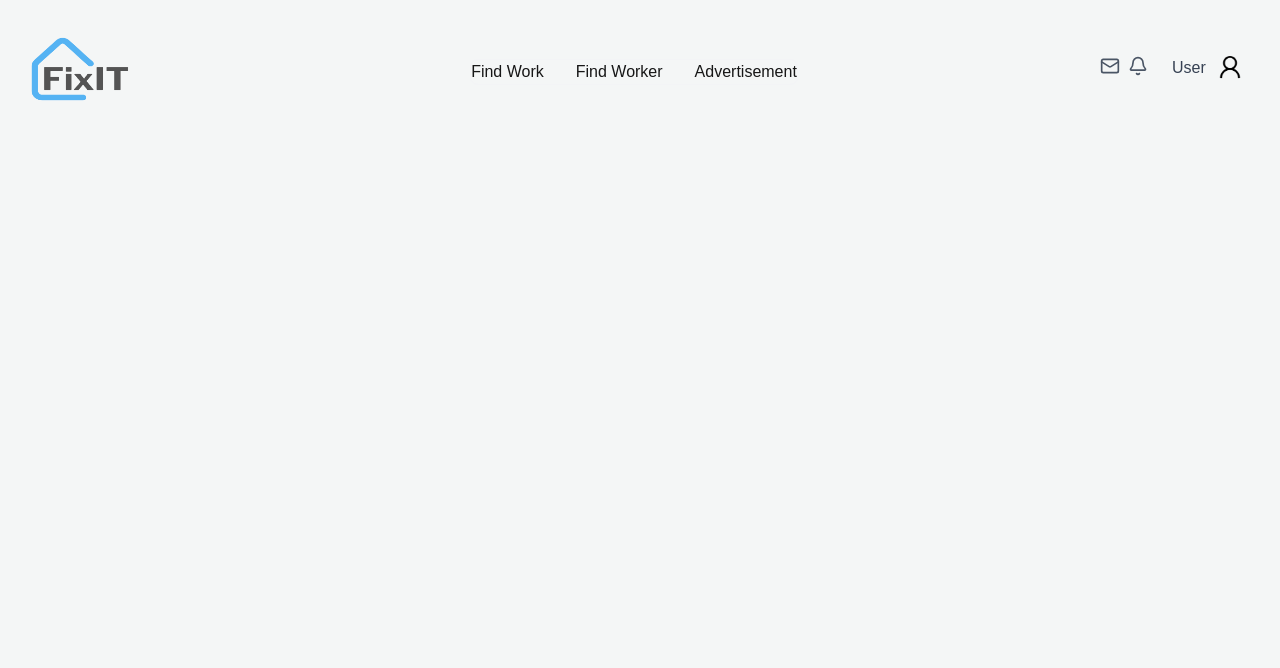
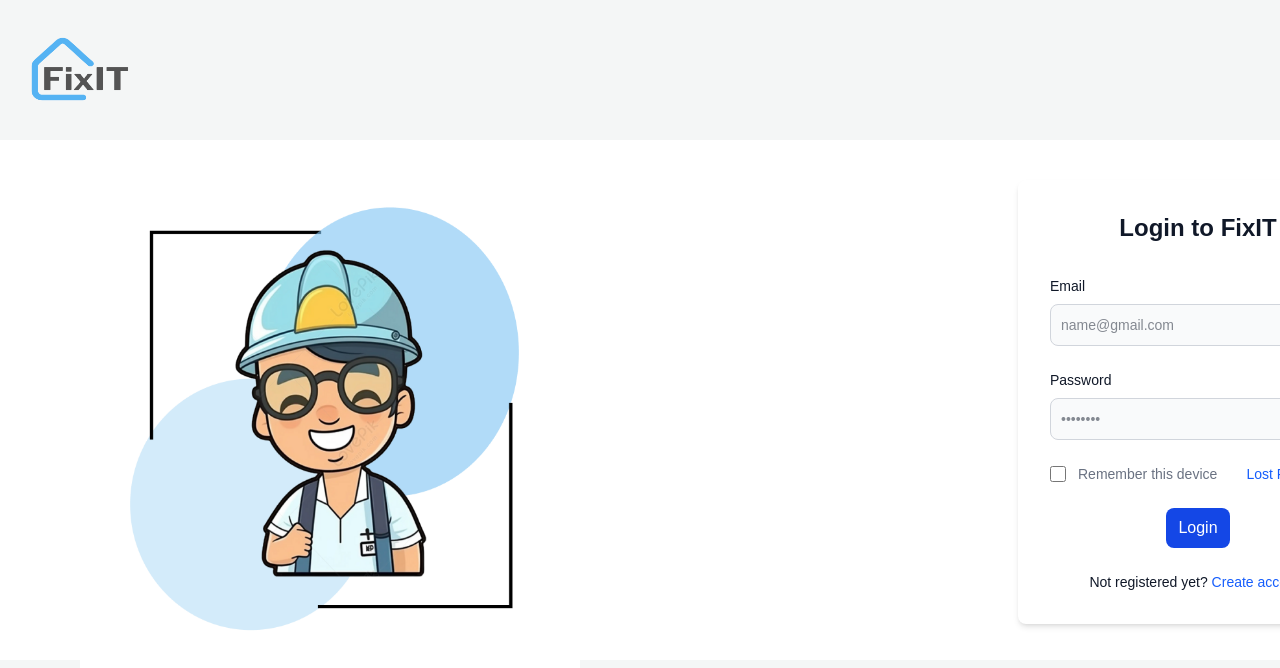
Before and after one commit to mxrxxsv/Bluehat-Backend, a React (Vite) app in the folder frontend/: page /login in a window 1280 px wide. Shown: the top 668 px of the page. Built offline with nearby package versions, Linux system fonts and the light colour scheme.

Commit message:
Adding Login Page

```diff
--- a/frontend/src/App.jsx
+++ b/frontend/src/App.jsx
@@ -12,6 +12,7 @@ import ChatPage from "./Pages/ChatPage";
 import "./App.css";
 import HomePage from "./Pages/HomePage";
 import Signup from "./Pages/Signup";
+import Login from "./Pages/Login";
 
 function App() {
   return (
@@ -27,6 +28,7 @@ function App() {
         <Route path="/worker/:id" element={<WorkerPortfolio />} />
         <Route path="/chat" element={<ChatPage />} />
         <Route path="/signup" element={<Signup />} />
+        <Route path="/login" element={<Login />} />
       </Routes>
 
     </>
--- a/frontend/src/Pages/Header.jsx
+++ b/frontend/src/Pages/Header.jsx
@@ -30,7 +30,7 @@ const Header = () => {
 
 
   const authPages = ["/home", "/"];
-  const opPages = ["/signup", "login"];
+  const opPages = ["/signup", "/login"];
   // const authPages = ["/HomePage", "/FindWork", "/JobDetail", "/FindWorker", "/AdsPage", "/WorkerPortfolio", "/ChatPage"];
   const showAuthButtons = authPages.includes(currentPath);
   const hideOp = opPages.includes(currentPath);
@@ -116,13 +116,15 @@ const Header = () => {
 
               {showAuthButtons ? (
                 <>
-                  <Link to="/bluehat/workerpage" className='hidden md:block text-[#252525] mr-4 focus:ring-1 focus:outline-none focus:ring-blue-300 font-medium rounded-lg text-sm px-4 py-2 text-center border-2 border-sky-400 rounded-[20px] shadow-xs hover:bg-sky-400 hover:text-white cursor-pointer hover:shadow-md'>Log in</Link>
-                  <Link
-                    to="/signup"
-                    className="text-white bg-sky-500 hover:bg-sky-400 focus:ring-1 focus:outline-none focus:ring-blue-300 font-medium rounded-[10px] text-sm px-4 py-2 shadow-xs hover:shadow-md"
-                  >
-                    Sign up
-                  </Link>
+                  <div className="w-25 pt-1 md:pt-0 md:w-43 flex flex-row gap-5 md:gap-2 hidden md:flex">
+                    <Link to="/login" className='hidden md:block text-[#252525] mr-4 focus:ring-1 focus:outline-none focus:ring-blue-300 font-medium rounded-lg text-sm px-3 py-2 text-center border-2 border-sky-400 rounded-[20px] shadow-xs hover:bg-sky-400 hover:text-white cursor-pointer hover:shadow-md'>Log in</Link>
+                    <Link
+                      to="/signup"
+                      className="text-white bg-sky-500 hover:bg-sky-400 focus:ring-1 focus:outline-none focus:ring-blue-300 font-medium rounded-[10px] text-sm px-3 py-2 shadow-xs hover:shadow-md"
+                    >
+                      Sign up
+                    </Link>
+                  </div>
                 </>
               ) : (
                 <>
--- /dev/null
+++ b/frontend/src/Pages/Login.jsx
@@ -0,0 +1,56 @@
+// import {link} from "react-router-dom";
+import cute from "../assets/logi.png"
+
+const Login = () => {
+
+    return (
+        <>
+            <div className="mt-35 mx-full bg-white h-130 w-full">
+
+
+                <div className="grid grid-cols-[750px_750px] h-80 w-full gap-2">
+                    <div className="mx-20 mt-10">
+                        <img src={cute} className="h-125 w-125" alt="" />
+                    </div>
+
+
+                    <div className="mx-20 mt-10 md:ml-65">
+                        <div class="w-90 lg:max-w-xl p-6 space-y-8 sm:p-8 bg-white rounded-lg shadow-md">
+                            <h2 class="text-2xl font-bold text-gray-900 ">
+                                Login to FixIT
+                            </h2>
+                            <form class="mt-8 space-y-6" action="#">
+                                <div>
+                                    <label for="email" class="block mb-2 text-sm font-medium text-left text-gray-900">Email</label>
+                                    <input type="email" name="email" id="email" class="bg-gray-50 border border-gray-300 text-gray-900 text-sm rounded-lg focus:ring-blue-500 focus:border-blue-500 block w-full p-2.5 dark:bg-gray-700 dark:border-gray-600 dark:placeholder-gray-400" placeholder="name@gmail.com" required />
+                                </div>
+                                <div>
+                                    <label for="password" class="block mb-2 text-sm font-medium text-left text-gray-900">Password</label>
+                                    <input type="password" name="password" id="password" placeholder="••••••••" class="bg-gray-50 border border-gray-300 text-gray-900 text-sm rounded-lg focus:ring-blue-500 focus:border-blue-500 block w-full p-2.5 dark:bg-gray-700 dark:border-gray-600 dark:placeholder-gray-400" required />
+                                </div>
+                                <div class="flex items-start">
+                                    <div class="flex items-center h-5">
+                                        <input id="remember" aria-describedby="remember" name="remember" type="checkbox" class="w-4 h-4 border-gray-300 rounded-sm bg-gray-50 focus:ring-3 focus:ring-blue-300 dark:focus:ring-blue-600 dark:ring-offset-gray-800 dark:bg-gray-700 dark:border-gray-600  cursor-pointer" required />
+                                    </div>
+                                    <div class="ms-3 text-sm">
+                                        <label for="remember" class="font-medium text-gray-500 dark:text-gray-400">Remember this device</label>
+                                    </div>
+                                    <a href="#" class="ms-auto text-sm font-medium text-blue-600 hover:underline dark:text-blue-500">Lost Password?</a>
+                                </div>
+                                <button type="submit" class="w-full px-3 py-2 text-base font-medium text-center text-white bg-blue-700 rounded-lg hover:bg-blue-800 focus:ring-4 focus:ring-blue-300 sm:w-auto cursor-pointer">Login</button>
+                                <div class="text-sm font-medium text-gray-900">
+                                    Not registered yet? <a class="text-blue-600 hover:underline dark:text-blue-500">Create account</a>
+                                </div>
+                            </form>
+                        </div>
+                    </div>
+
+                </div>
+
+            </div>
+        </>
+    );
+
+}
+
+export default Login;
--- a/frontend/src/Pages/Signup.jsx
+++ b/frontend/src/Pages/Signup.jsx
@@ -7,19 +7,19 @@ const Signup = () => {
     return (
         <>
             <p className="mt-30 text-center text-neutral-900 font-semibold pt-8 text-[20px] sm:text-[24px] md:text-3xl lg:text-4xl pt-4 opacity-80">
-                Join as a Client or Worker
+                Join as a <span className="text-[#55b3f3]">Client</span> or <span className="text-[#55b3f3]">Worker</span>
             </p>
 
             <div className="flex flex-col sm:flex-row justify-center items-center gap-6 pt-14 px-4">
 
-                <Link to="" className="w-80 h-50 p-6 bg-white border border-gray-200 rounded-lg shadow-md hover:shadow-lg">
+                <Link to="" className="w-80 h-50 p-6 bg-white border border-gray-200 rounded-lg shadow-md hover:shadow-lg hover:border-[#55b3f3] hover:border-1">
                     <img className="w-10 h-10 text-gray-500 mx-auto mb-3" src={client} alt="client" />
                     <p className="text-[22px] font-medium text-gray-900">
                         I’m a client, hiring for a project
                     </p>
                 </Link>
 
-                <Link to="" className="w-80 h-50 p-6 bg-white border border-gray-200 rounded-lg shadow-md hover:shadow-lg">
+                <Link to="" className="w-80 h-50 p-6 bg-white border border-gray-200 rounded-lg shadow-md hover:shadow-lg hover:border-[#55b3f3] hover:border-1">
                     <img className="w-10 h-10 text-gray-500 mx-auto mb-3" src={worker} alt="worker" />
                     <p className="text-[22px] font-medium text-gray-900">
                         I’m a freelancer, looking for work
```
Also changed, not shown: frontend/src/assets/logi.png (added).
